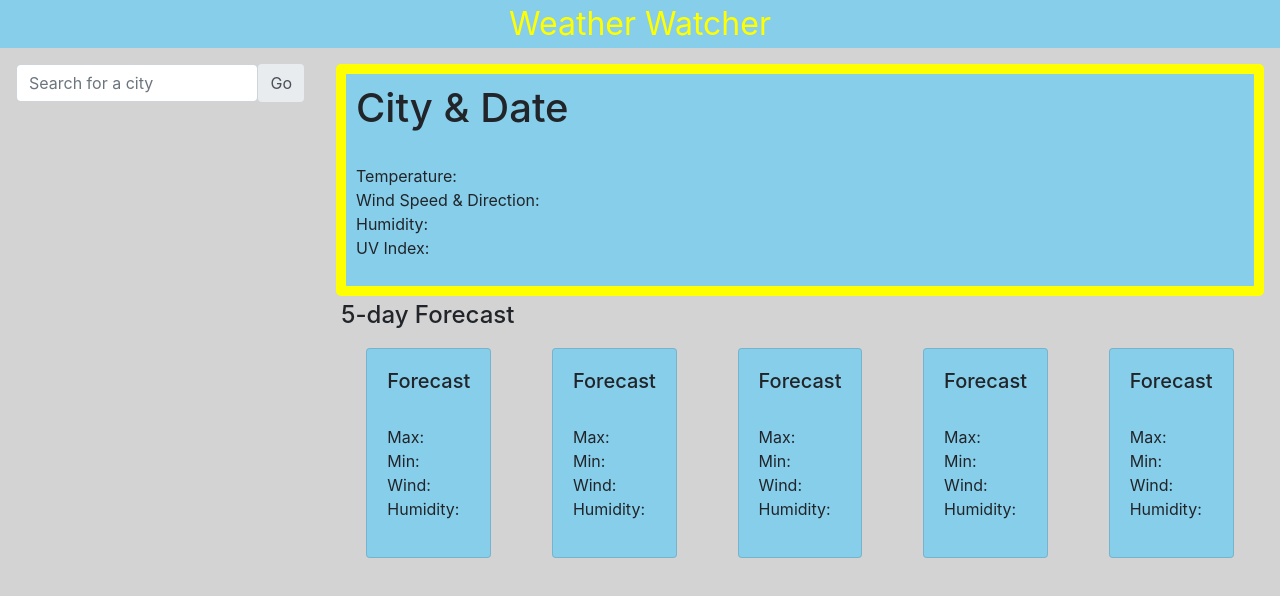
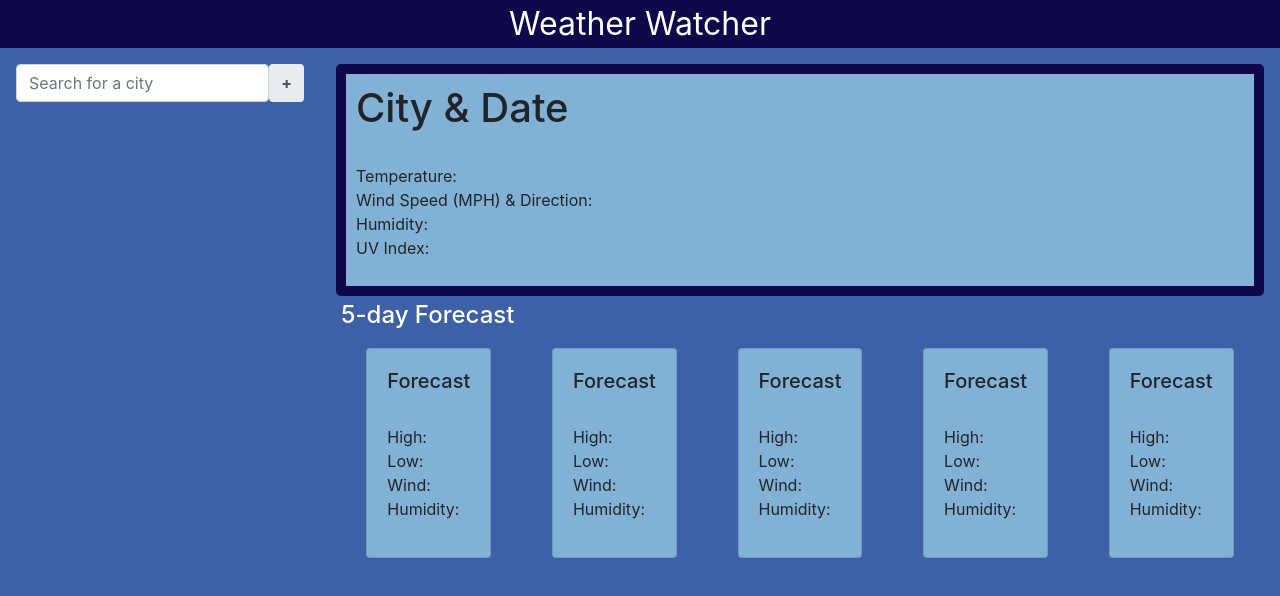
Before and after one commit to dkempen98/simply-weather, a plain HTML site: page index.html in a window 1280 px wide. Drawn offline with nearby package versions, Linux system fonts and the light colour scheme.

Commit message:
Make adjustments to styling and phrasing

```diff
--- a/assets/css/style.css
+++ b/assets/css/style.css
@@ -1,11 +1,11 @@
 body {
-  background-color: lightgrey;
+  background-color: #3D60A7;
 }
 
 header {
   font-size: xx-large;
-  background-color: skyblue;
-  color: yellow;
+  background-color: #0F084B;
+  color: white;
 }
 
 ul {
@@ -15,15 +15,20 @@ ul {
 
 h4 {
   padding: 5px;
+  color: white;
 }
 img {
   max-height: 4rem;
 }
 
 .btn-primary {
-  background-color: skyblue;
+  background-color: #81B1D5;
   border-color: black;
   color: black;
+}
+
+.btn-primary:hover {
+  background-color: #0F084B;
 }
 
 .flex-container {
@@ -44,15 +49,25 @@ img {
 }
 
 .card {
-  background-color: skyblue;
+  background-color: #81B1D5;
   margin-top: 5px;
 }
 
 #current-info {
   border-style: solid;
-  border-color: yellow;
+  border-color: #0F084B;
   border-width: 10px;
   padding: 10px;
-  background-color: skyblue;
+  background-color: #81B1D5;
   border-radius: 5px;
 }
+
+#search-button {
+  font-weight: bolder;
+}
+
+#search-button:hover,
+#search-button:focus {
+  cursor: pointer;
+  background-color: #d8d7d7;
+}
--- a/assets/javascript/script.js
+++ b/assets/javascript/script.js
@@ -48,7 +48,14 @@ function addToStorage() {
 }
 
 function addToList() {
+  let nameCapped = cityName.split(" ");
+  for(let i = 0; nameCapped.length > i; i++) {
+    nameCapped[i] = nameCapped[i][0].toUpperCase() + nameCapped[i].substr(1);
+  }
+  cityName = nameCapped.join(" ");
+
   var newCity = document.createElement("button");
+
   newCity.classList.add("btn", "btn-primary", "col-12", "m-1");
   newCity.setAttribute("value", cityName);
   sideMenu.appendChild(newCity);
@@ -62,7 +69,6 @@ function addToList() {
 
 function apiGeocodeSearch() {
   // https://api.openweathermap.org/data/2.5/onecall?lat={lat}&lon={lon}&exclude={part}&appid={API key}
-  // https://maps.googleapis.com/maps/api/geocode/json?address={address}&key=AIzaSyBha19ts9crM0ZHad1hyaCRdik-15T72U8
 
   // Replace the spaces with +'s so the api call works
 
@@ -172,7 +178,7 @@ function forecast(weather) {
         windDirection = "NW";
       }
       setWind.textContent =
-        "Wind Speed & Direction: " + wind + " " + windDirection;
+        "Wind Speed (MPH) & Direction: " + wind + " " + windDirection;
 
       //   humidity;
       var setHumidity = document.querySelector(".day-" + i + ".humidity");
@@ -185,24 +191,26 @@ function forecast(weather) {
       if (uvi < 3) {
         setUvi.style.backgroundColor = "Green";
         setUvi.style.color = "white";
-        setUvi.style.padding = "0px 5px 0px 0px";
+        setUvi.style.padding = "3px";
         setUvi.style.borderRadius = "5px";
       } else if (uvi < 6) {
         setUvi.style.backgroundColor = "yellow";
-        setUvi.style.padding = "0px 5px 0px 0px";
+        setUvi.style.color = "black";
+        setUvi.style.padding = "3px";
         setUvi.style.borderRadius = "5px";
       } else if (uvi < 8) {
         setUvi.style.backgroundColor = "orange";
-        setUvi.style.padding = "0px 5px 0px 0px";
+        setUvi.style.color = "black";
+        setUvi.style.padding = "3px";
         setUvi.style.borderRadius = "5px";
       } else if (uvi < 11) {
         setUvi.style.backgroundColor = "red";
-        setUvi.style.padding = "0px 5px 0px 0px";
+        setUvi.style.padding = "3px";
         setUvi.style.borderRadius = "5px";
       } else {
         setUvi.style.backgroundColor = "purple";
         setUvi.style.color = "white";
-        setUvi.style.padding = "0px 5px 0px 0px";
+        setUvi.style.padding = "3px";
         setUvi.style.borderRadius = "5px";
       }
       setUvi.textContent = "UV Index: " + uvi;
--- a/index.html
+++ b/index.html
@@ -28,7 +28,7 @@
             aria-describedby="search-addon"
             id="search-box"
           />
-          <span class="input-group-text border-0" id="search-button">Go</span>
+          <span class="input-group-text border-0" id="search-button">&#43;</span>
         </div>
       </aside>
       <section class="col-12 col-md-9 p-3 sub-flex">
@@ -37,7 +37,7 @@
           <ul>
             <li><img class="image day-0"></img></li>
             <li class="temp day-0">Temperature:</li>
-            <li class="wind day-0">Wind Speed & Direction:</li>
+            <li class="wind day-0">Wind Speed (MPH) & Direction:</li>
             <li class="humidity day-0">Humidity:</li>
             <li><span class="uvi day-0">UV Index:</span></li>
           </ul>
@@ -49,8 +49,8 @@
               <h5 class="date day-1">Forecast</h5>
               <ul>
                 <li><img class="image day-1"></img></li>
-                <li class="max-temp day-1">Max:</li>
-                <li class="min-temp day-1">Min:</li>
+                <li class="max-temp day-1">High:</li>
+                <li class="min-temp day-1">Low:</li>
                 <li class="wind day-1">Wind:</li>
                 <li class="humidity day-1">Humidity:</li>
               </ul>
@@ -61,8 +61,8 @@
               <h5 class="date day-2">Forecast</h5>
               <ul>
                 <li><img class="image day-2"></img></li>
-                <li class="max-temp day-2">Max:</li>
-                <li class="min-temp day-2">Min:</li>
+                <li class="max-temp day-2">High:</li>
+                <li class="min-temp day-2">Low:</li>
                 <li class="wind day-2">Wind:</li>
                 <li class="humidity day-2">Humidity:</li>
               </ul>
@@ -73,8 +73,8 @@
               <h5 class="date day-3">Forecast</h5>
               <ul>
                 <li><img class="image day-3"></img></li>
-                <li class="max-temp day-3">Max:</li>
-                <li class="min-temp day-3">Min:</li>
+                <li class="max-temp day-3">High:</li>
+                <li class="min-temp day-3">Low:</li>
                 <li class="wind day-3">Wind:</li>
                 <li class="humidity day-3">Humidity:</li>
               </ul>
@@ -85,8 +85,8 @@
               <h5 class="date day-4">Forecast</h5>
               <ul>
                 <li><img class="image day-4"></img></li>
-                <li class="max-temp day-4">Max:</li>
-                <li class="min-temp day-4">Min:</li>
+                <li class="max-temp day-4">High:</li>
+                <li class="min-temp day-4">Low:</li>
                 <li class="wind day-4">Wind:</li>
                 <li class="humidity day-4">Humidity:</li>
               </ul>
@@ -97,8 +97,8 @@
               <h5 class="date day-5">Forecast</h5>
               <ul>
                 <li><img class="image day-5"></img></li>
-                <li class="max-temp day-5">Max:</li>
-                <li class="min-temp day-5">Min:</li>
+                <li class="max-temp day-5">High:</li>
+                <li class="min-temp day-5">Low:</li>
                 <li class="wind day-5">Wind:</li>
                 <li class="humidity day-5">Humidity:</li>
               </ul>
```
